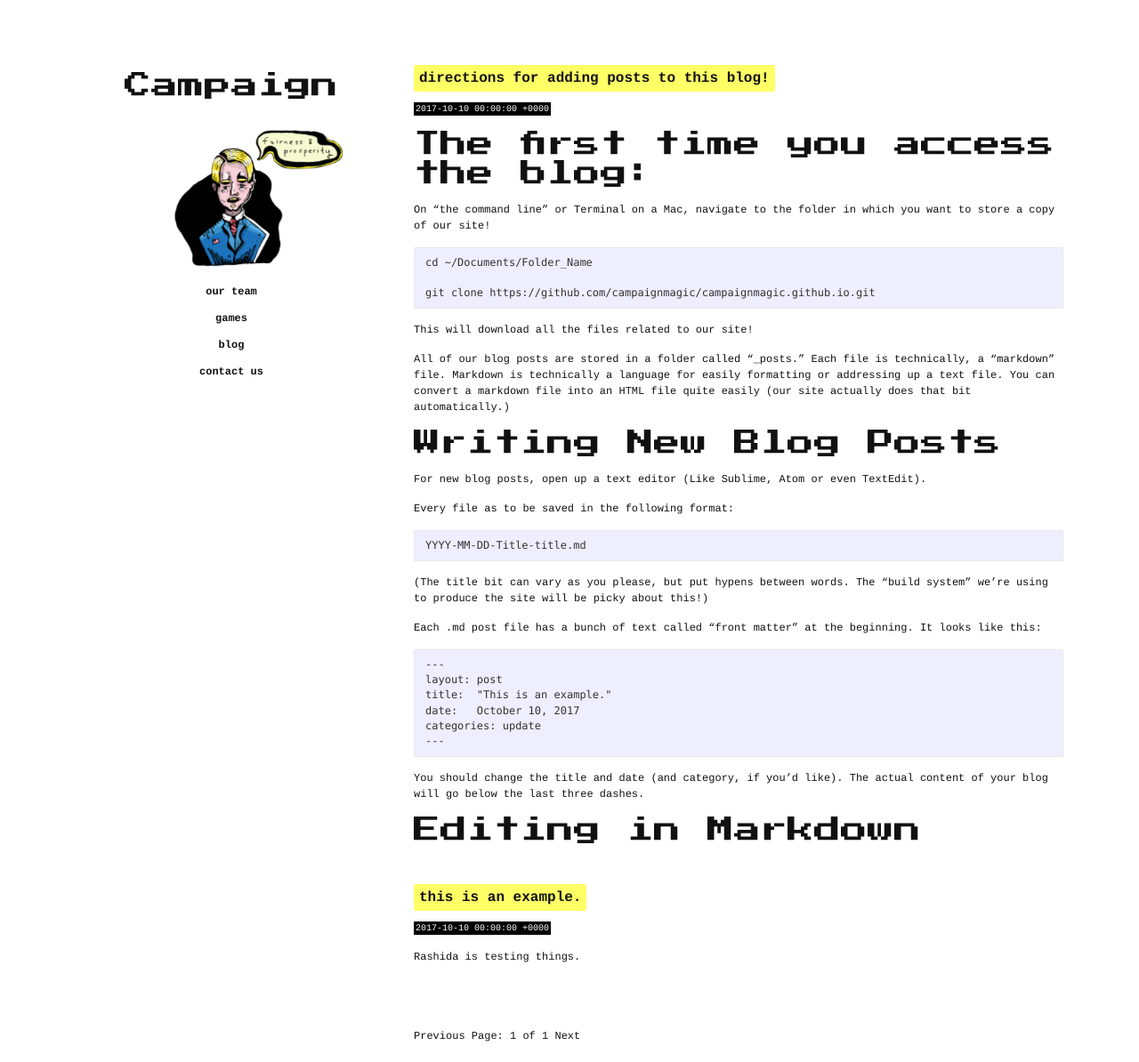
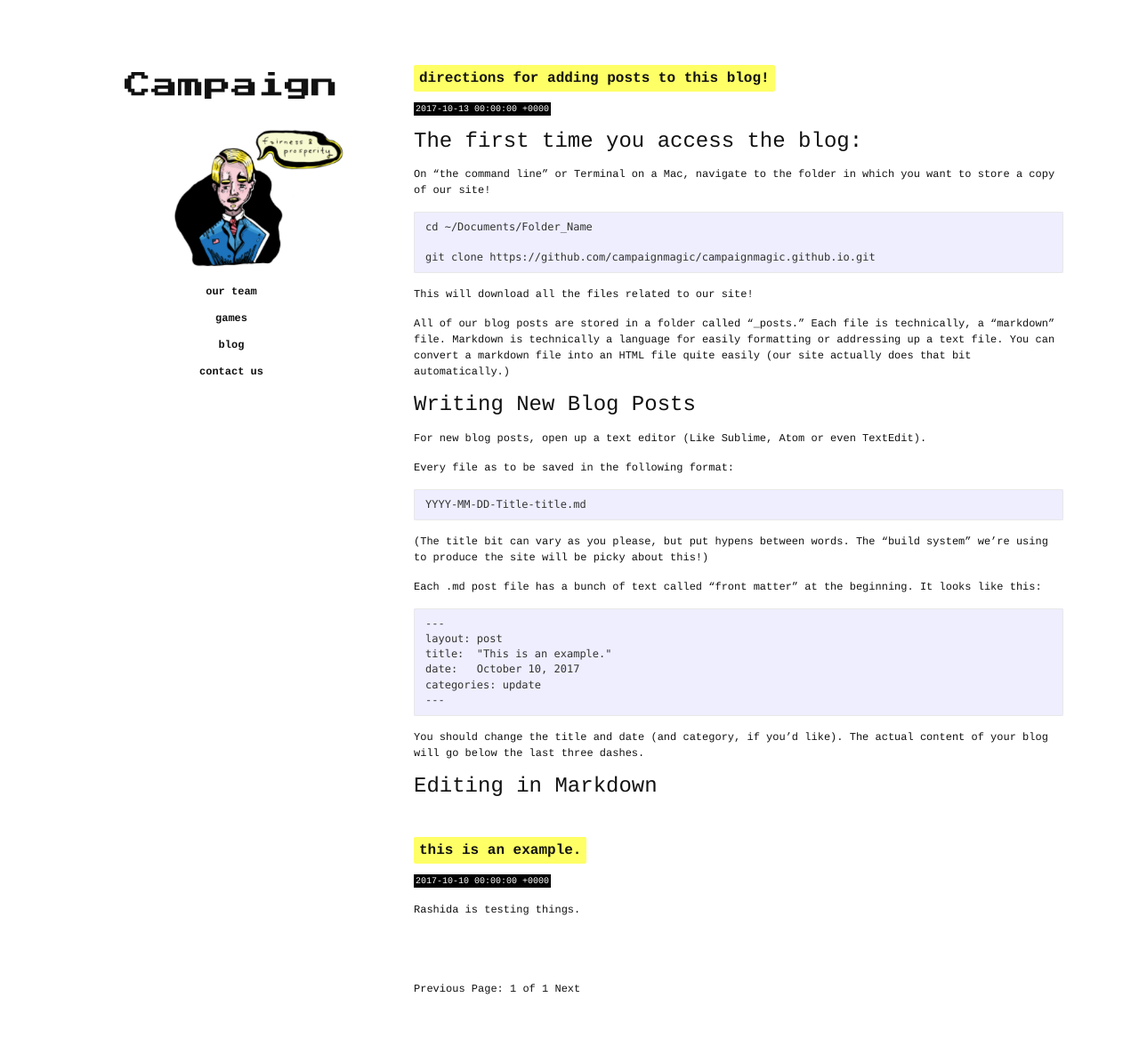
Before and after one commit to campaignmagic/alchemy, a Jekyll site: the page built from blog/index.html, in a window 1280 px wide. Shown: the whole page at 89% size. Built offline with Jekyll 4.4.1, drawn with Linux system fonts in a browser that asks for light colours; the list of posts is cut into pages by our own code; after the commit the page ends 1141 px from its top, so only the background shows below that.

```diff
--- a/_posts/2017-10-13-setup.md
+++ b/_posts/2017-10-13-setup.md
@@ -1,11 +1,11 @@
 ---
 layout: post
 title:  "Directions for Adding Posts to This Blog!"
-date:   October 10, 2017
+date:   October 13, 2017
 categories: update
 ---
 
-## The first time you access the blog:
+### The first time you access the blog:
 
 On "the command line" or Terminal on a Mac, navigate to the folder in which you want to store a copy of our site!
 
@@ -17,7 +17,7 @@ This will download all the files related to our site!
 
 All of our blog posts are stored in a folder called "_posts." Each file is technically, a "markdown" file. Markdown is technically a language for easily formatting or addressing up a text file. You can convert a markdown file into an HTML file quite easily (our site actually does that bit automatically.)
 
-## Writing New Blog Posts
+### Writing New Blog Posts
 
 For new blog posts, open up a text editor (Like Sublime, Atom or even TextEdit).
 
@@ -40,4 +40,4 @@ categories: update
 
 You should change the title and date (and category, if you'd like). The actual content of your blog will go below the last three dashes.
 
-## Editing in Markdown
+### Editing in Markdown
```
